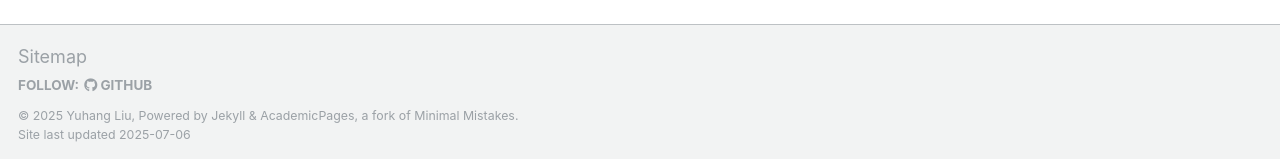
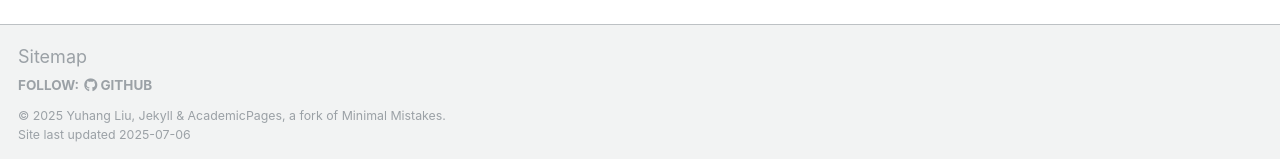
Before and after one commit to Yuhang01/yuhang01.github.io, a Jekyll site: the page built from _pages/about.md, in a window 1280 px wide and 900 px high, scrolled down 2880 px. Shown: the part 738-897 px from the top of the window. Built offline with Jekyll 4.4.1, drawn with Linux system fonts in a browser that asks for light colours; some web fonts are replaced; a script that is not in the unit is left out.

Commit message:
Update footer.html

```diff
--- a/_includes/footer.html
+++ b/_includes/footer.html
@@ -20,6 +20,6 @@
 {% endif %}
 
 <div class="page__footer-copyright">
-  &copy; {{ site.time | date: '%Y' }} {{ site.name | default: site.title }}, {{ site.data.ui-text[site.locale].powered_by | default: "Powered by" }} <a href="http://jekyllrb.com" rel="nofollow">Jekyll</a> &amp; <a href="https://github.com/academicpages/academicpages.github.io">AcademicPages</a>, a fork of <a href="https://mademistakes.com/work/minimal-mistakes-jekyll-theme/" rel="nofollow">Minimal Mistakes</a>.<br />
+  &copy; {{ site.time | date: '%Y' }} {{ site.name | default: site.title }}, <a href="http://jekyllrb.com" rel="nofollow">Jekyll</a> &amp; <a href="https://github.com/academicpages/academicpages.github.io">AcademicPages</a>, a fork of <a href="https://mademistakes.com/work/minimal-mistakes-jekyll-theme/" rel="nofollow">Minimal Mistakes</a>.<br />
   Site last updated {{ "now" | date: '%Y-%m-%d' %}}
 </div>
```
